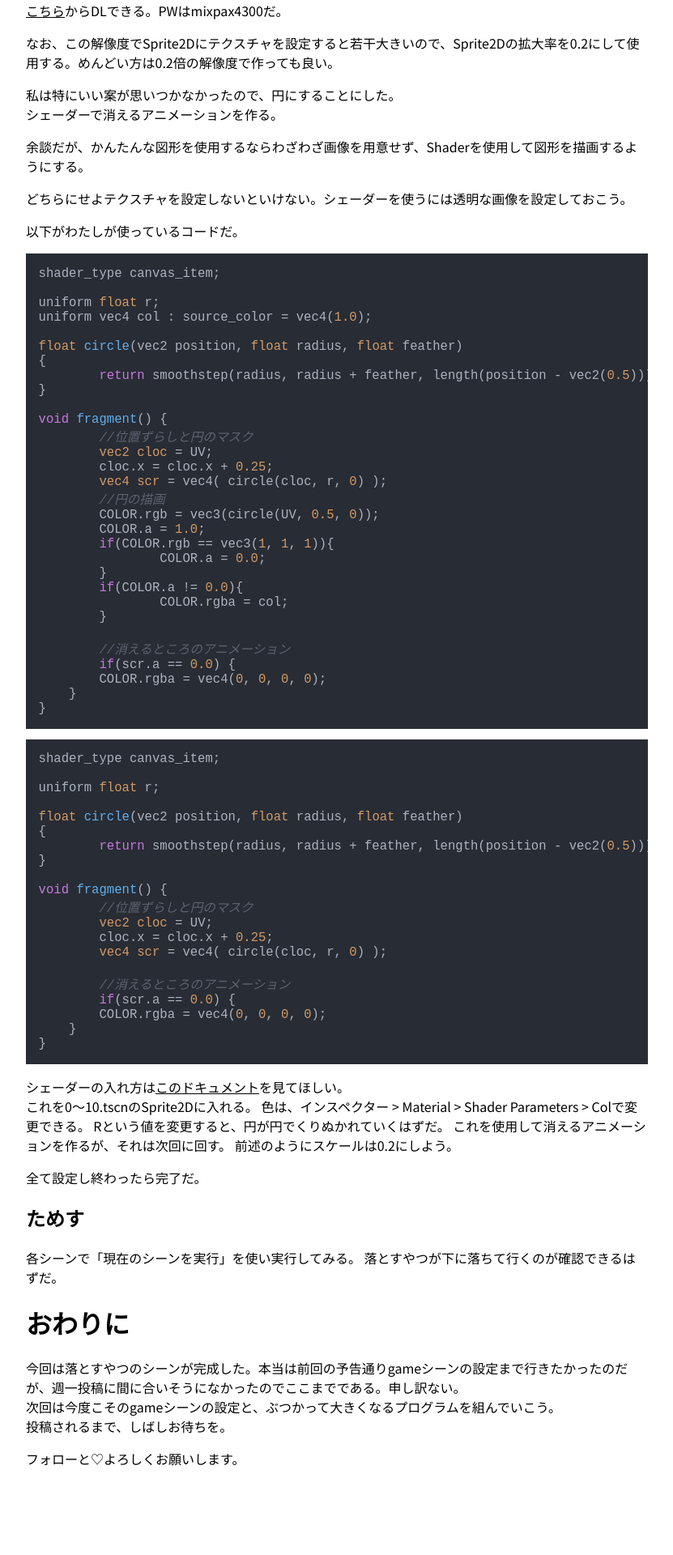
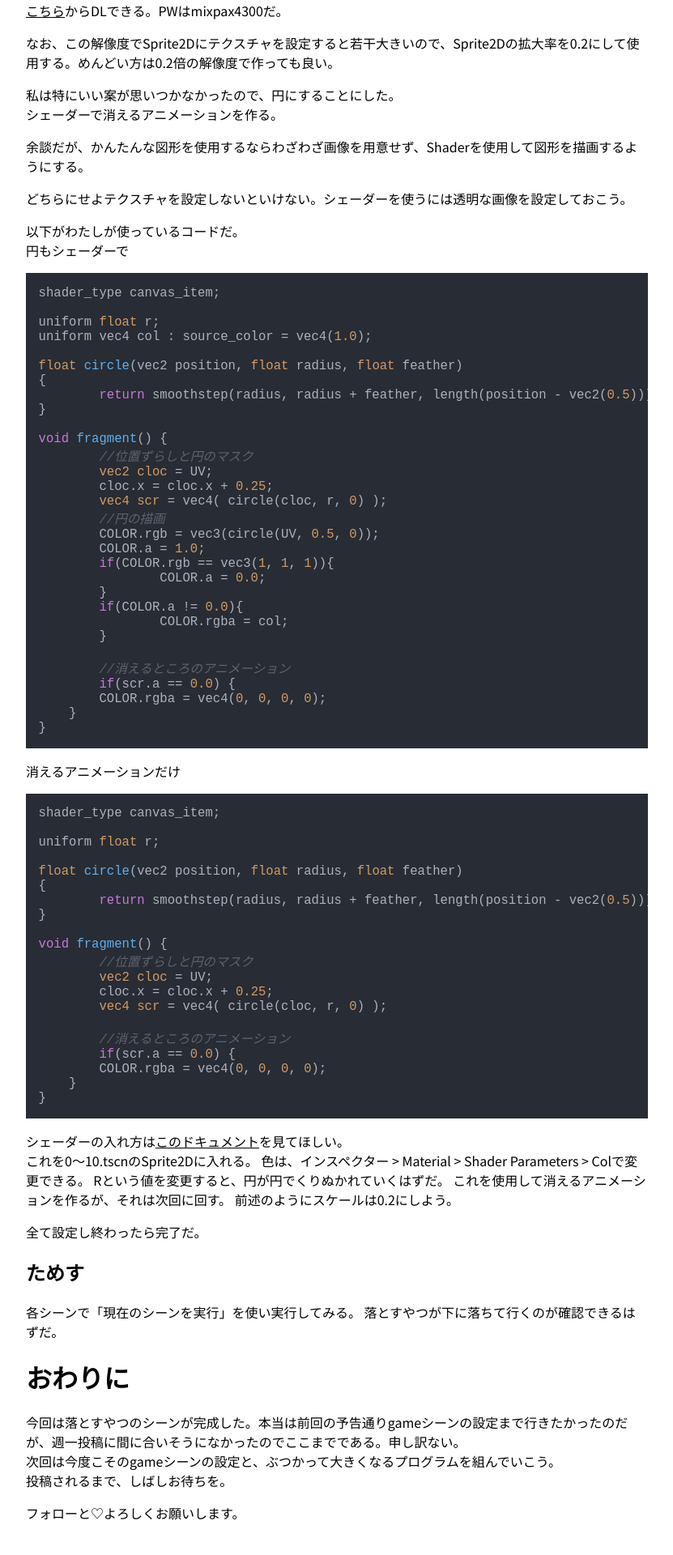
Before and after one commit to kanxta/kanxta.github.io, a Jekyll site: the page built from items/programming/godot/watermelongame/2.md, in a window 1280 px wide. Shown: the part 3645-5565 px from the top of the page at 81% size, without its empty margins (224-1055 px from the left). Built offline with Jekyll 4.4.1, drawn with Linux system fonts in a browser that asks for light colours; nearby versions of some CDN libraries; before the commit the page ends 5498 px from its top, so only the background shows below that.

Commit message:
Update style and items

````diff
--- a/items/programming/godot/watermelongame/2.md
+++ b/items/programming/godot/watermelongame/2.md
@@ -29,7 +29,7 @@ Godotのことを何も知らない人に向けて書いています。(イン
 `res://scenes/drops`フォルダを作る。そのなかに0～10.tscnシーンを作る。
 ルートノードは`RigidBody2D`にしてほしい。
 ![スクリーンショット (335).png](https://qiita-image-store.s3.ap-northeast-1.amazonaws.com/0/3082992/3f238adf-d21a-2253-6498-a749007ec7ba.png)
-```
+```txt
 ├scenes
 | ├drops
 │ │ ├0.tscn
@@ -91,7 +91,8 @@ Area2Dは領域を示すノードで、その子の`CollisionShape2D`で領域
 どちらにせよテクスチャを設定しないといけない。シェーダーを使うには透明な画像を設定しておこう。
 
 以下がわたしが使っているコードだ。
-```:円もシェーダーで描画する
+円もシェーダーで
+```glsl
 shader_type canvas_item;
 
 uniform float r;
@@ -123,7 +124,8 @@ void fragment() {
     }
 }
 ```
-```:消えるアニメーションだけ
+消えるアニメーションだけ
+```glsl
 shader_type canvas_item;
 
 uniform float r;
--- a/main.css
+++ b/main.css
@@ -265,3 +265,7 @@ code {
   text-decoration: none;
   color: #bbbbbb;
 }
+
+.darkmode-ignore img{
+  display: block;
+}
````
Also changed, not shown: items/programming/godot/watermelongame/3.md (+3 -3 lines).
